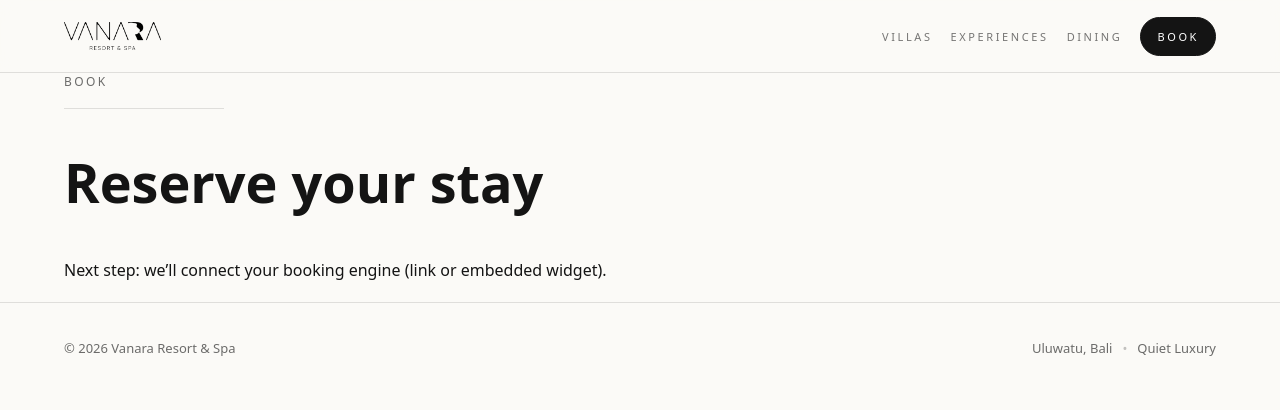
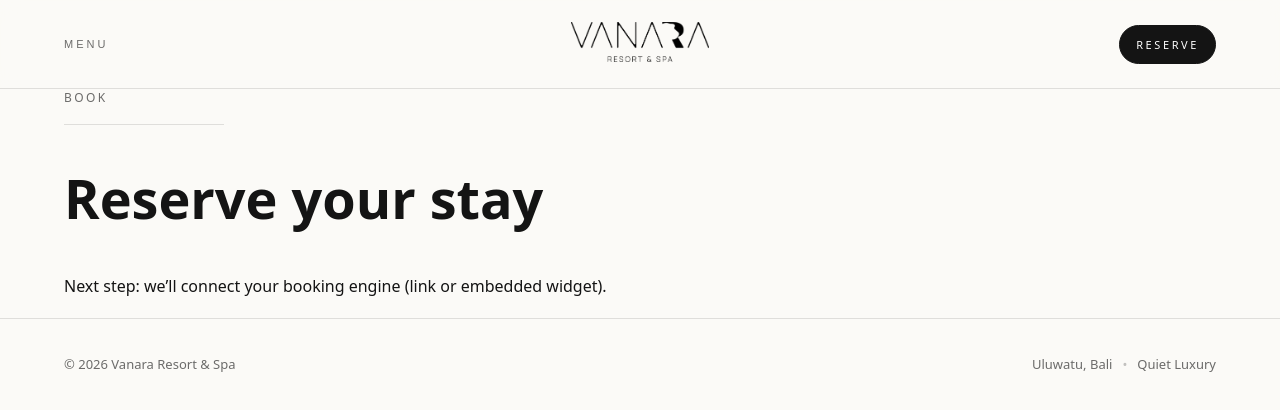
Before and after one commit to vanarabali-svg/vanara-resort, a Next.js app: page /book in a window 1280 px wide. Shown: the top 410 px of the page. Built offline with nearby package versions, Linux system fonts and the light colour scheme.

Commit message:
Increase logo size (luxury)

```diff
--- a/app/globals.css
+++ b/app/globals.css
@@ -496,3 +496,184 @@ a{ color: inherit; }
   z-index: 0;
   filter: saturate(.92) contrast(1.02);
 }
+/* AMAN NAV: left menu + centered logo + right CTA */
+.navAman{
+  position: relative;
+  display: grid;
+  grid-template-columns: 1fr auto 1fr;
+  align-items: center;
+  height: 72px;
+}
+
+.navLeft{
+  display: flex;
+  align-items: center;
+  gap: 18px;
+}
+
+.navLeft a{
+  text-decoration:none;
+  font-size: 11px;
+  letter-spacing: 2.6px;
+  text-transform: uppercase;
+  color: rgba(20,20,20,.58);
+}
+.navLeft a:hover{ color: rgba(20,20,20,.92); }
+
+.navCenter{
+  display: flex;
+  justify-content: center;
+  align-items: center;
+}
+
+.navRight{
+  display: flex;
+  justify-content: flex-end;
+  align-items: center;
+}
+
+/* Mobile: stack nicely */
+@media (max-width: 900px){
+  .navAman{
+    grid-template-columns: 1fr auto;
+    gap: 12px;
+  }
+  .navCenter{
+    justify-content: flex-end;
+  }
+  .navLeft{
+    gap: 12px;
+  }
+  .navLeft a{
+    letter-spacing: 2px;
+    font-size: 10px;
+  }
+}
+/* =======================
+   VERY LUXURY OVERLAY MENU
+======================= */
+.navLux{
+  display:grid;
+  grid-template-columns: 1fr auto 1fr;
+  align-items:center;
+  height: 88px;
+}
+
+.menuBtn{
+  justify-self: start;
+  border: none;
+  background: transparent;
+  padding: 10px 0;
+  cursor: pointer;
+  font-size: 11px;
+  letter-spacing: 3px;
+  text-transform: uppercase;
+  color: rgba(20,20,20,.62);
+}
+.menuBtn:hover{ color: rgba(20,20,20,.92); }
+
+.navLogo{
+  justify-self: center;
+  display:flex;
+  align-items:center;
+}
+
+.navCta{
+  justify-self: end;
+  display:flex;
+  align-items:center;
+}
+
+/* Overlay */
+.menuOverlay{
+  position: fixed;
+  inset: 0;
+  z-index: 200;
+  background: rgba(8,8,8,.72);
+  backdrop-filter: blur(10px);
+  opacity: 0;
+  pointer-events: none;
+  transition: opacity .18s ease;
+}
+
+.menuOverlay[data-open="true"]{
+  opacity: 1;
+  pointer-events: auto;
+}
+
+.menuPanel{
+  position:absolute;
+  inset: 0;
+  display:flex;
+  flex-direction: column;
+  padding: 36px 24px;
+}
+
+.menuTop{
+  max-width: 1200px;
+  margin: 0 auto;
+  width: 100%;
+  display:flex;
+  justify-content: space-between;
+  align-items: center;
+  color: rgba(255,255,255,.82);
+}
+
+.menuKicker{
+  font-size: 11px;
+  letter-spacing: 3px;
+  text-transform: uppercase;
+}
+
+.menuClose{
+  border:none;
+  background: transparent;
+  cursor:pointer;
+  font-size: 11px;
+  letter-spacing: 3px;
+  text-transform: uppercase;
+  color: rgba(255,255,255,.80);
+}
+.menuClose:hover{ color: rgba(255,255,255,.98); }
+
+.menuLinks{
+  max-width: 1200px;
+  margin: 70px auto 0;
+  width: 100%;
+  display:flex;
+  flex-direction: column;
+  gap: 18px;
+}
+
+.menuLinks a{
+  text-decoration:none;
+  color: rgba(255,255,255,.92);
+  font-family: var(--font-display, serif);
+  font-size: 56px;
+  line-height: 1.03;
+  letter-spacing: .2px;
+  font-weight: 500;
+}
+.menuLinks a:hover{
+  color: rgba(255,255,255,1);
+  transform: translateX(2px);
+}
+
+.menuBottom{
+  max-width: 1200px;
+  margin: auto auto 0;
+  width: 100%;
+  display:flex;
+  gap: 12px;
+  align-items:center;
+  color: rgba(255,255,255,.72);
+  font-size: 12px;
+  letter-spacing: 2.5px;
+  text-transform: uppercase;
+}
+.menuDot{ opacity: .45; }
+
+/* Mobile */
+@media (max-width: 900px){
+  .menuLinks a{ font-size: 38px; }
+}
--- a/app/layout.tsx
+++ b/app/layout.tsx
@@ -1,3 +1,4 @@
+'use client'
 import './globals.css'
 import Image from 'next/image'
 import Link from 'next/link'
@@ -10,37 +11,107 @@ export default function RootLayout({
   return (
     <html lang="en">
       <body>
-        {/* HEADER */}
         <header className="nav">
-          <div className="container navRow">
-            {/* LOGO */}
-            <Link href="/" aria-label="Vanara Resort & Spa" className="brand">
+          <div className="container navLux">
+            {/* LEFT: MENU BUTTON */}
+            <button
+              className="menuBtn"
+              aria-label="Open menu"
+              onClick={() => {
+                const el = document.getElementById('lux-menu')
+                if (el) el.setAttribute('data-open', 'true')
+              }}
+            >
+              MENU
+            </button>
+
+            {/* CENTER: LOGO */}
+            <div className="navLogo">
+              <Link href="/" aria-label="Vanara Resort & Spa">
                 <Image
                   src="/logo.png"
                   alt="Vanara Resort & Spa"
-                width={220}
-                height={28}
+                  width={320}
+                  height={40}
                   priority
-                style={{ width: 'auto', height: 28 }}
+                  style={{ width: 'auto', height: 40 }}
                 />
               </Link>
+            </div>
 
-            {/* NAVIGATION */}
-            <nav className="navLinks">
-              <Link href="/accommodation">Villas</Link>
-              <Link href="/experiences">Experiences</Link>
-              <Link href="/dining">Dining</Link>
-              <Link href="/book" className="btn btnPrimary">
-                Book
+            {/* RIGHT: RESERVE */}
+            <div className="navCta">
+              <Link className="btn btnPrimary" href="/book">
+                Reserve
               </Link>
-            </nav>
+            </div>
           </div>
         </header>
 
-        {/* PAGE CONTENT */}
+        {/* FULLSCREEN LUX MENU */}
+        <div
+          id="lux-menu"
+          className="menuOverlay"
+          data-open="false"
+          onClick={(e) => {
+            // click outside closes
+            if (e.target === e.currentTarget) {
+              e.currentTarget.setAttribute('data-open', 'false')
+            }
+          }}
+        >
+          <div className="menuPanel">
+            <div className="menuTop">
+              <div className="menuKicker">Vanara Resort & Spa</div>
+              <button
+                className="menuClose"
+                aria-label="Close menu"
+                onClick={() => {
+                  const el = document.getElementById('lux-menu')
+                  if (el) el.setAttribute('data-open', 'false')
+                }}
+              >
+                CLOSE
+              </button>
+            </div>
+
+            <div className="menuLinks">
+              <Link
+                href="/accommodation"
+                onClick={() => document.getElementById('lux-menu')?.setAttribute('data-open', 'false')}
+              >
+                Accommodation
+              </Link>
+              <Link
+                href="/experiences"
+                onClick={() => document.getElementById('lux-menu')?.setAttribute('data-open', 'false')}
+              >
+                Experiences
+              </Link>
+              <Link
+                href="/dining"
+                onClick={() => document.getElementById('lux-menu')?.setAttribute('data-open', 'false')}
+              >
+                Dining
+              </Link>
+              <Link
+                href="/book"
+                onClick={() => document.getElementById('lux-menu')?.setAttribute('data-open', 'false')}
+              >
+                Reserve
+              </Link>
+            </div>
+
+            <div className="menuBottom">
+              <div>Uluwatu, Bali</div>
+              <div className="menuDot">•</div>
+              <div>Quiet Luxury</div>
+            </div>
+          </div>
+        </div>
+
         {children}
 
-        {/* FOOTER */}
         <footer className="footer">
           <div className="container footerRow">
             <div>© {new Date().getFullYear()} Vanara Resort & Spa</div>
```
Lines whose indentation alone changed are shown as unchanged.
